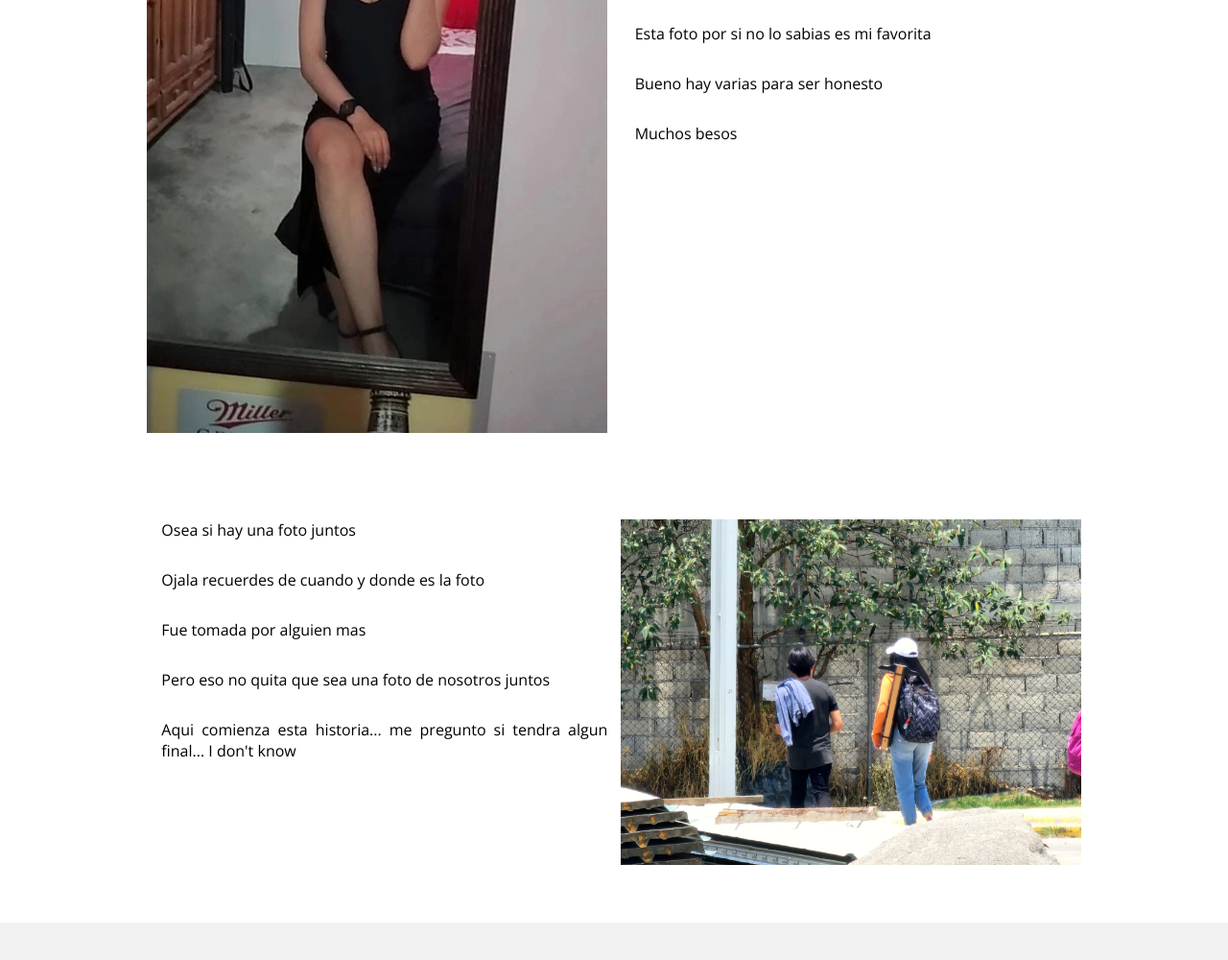
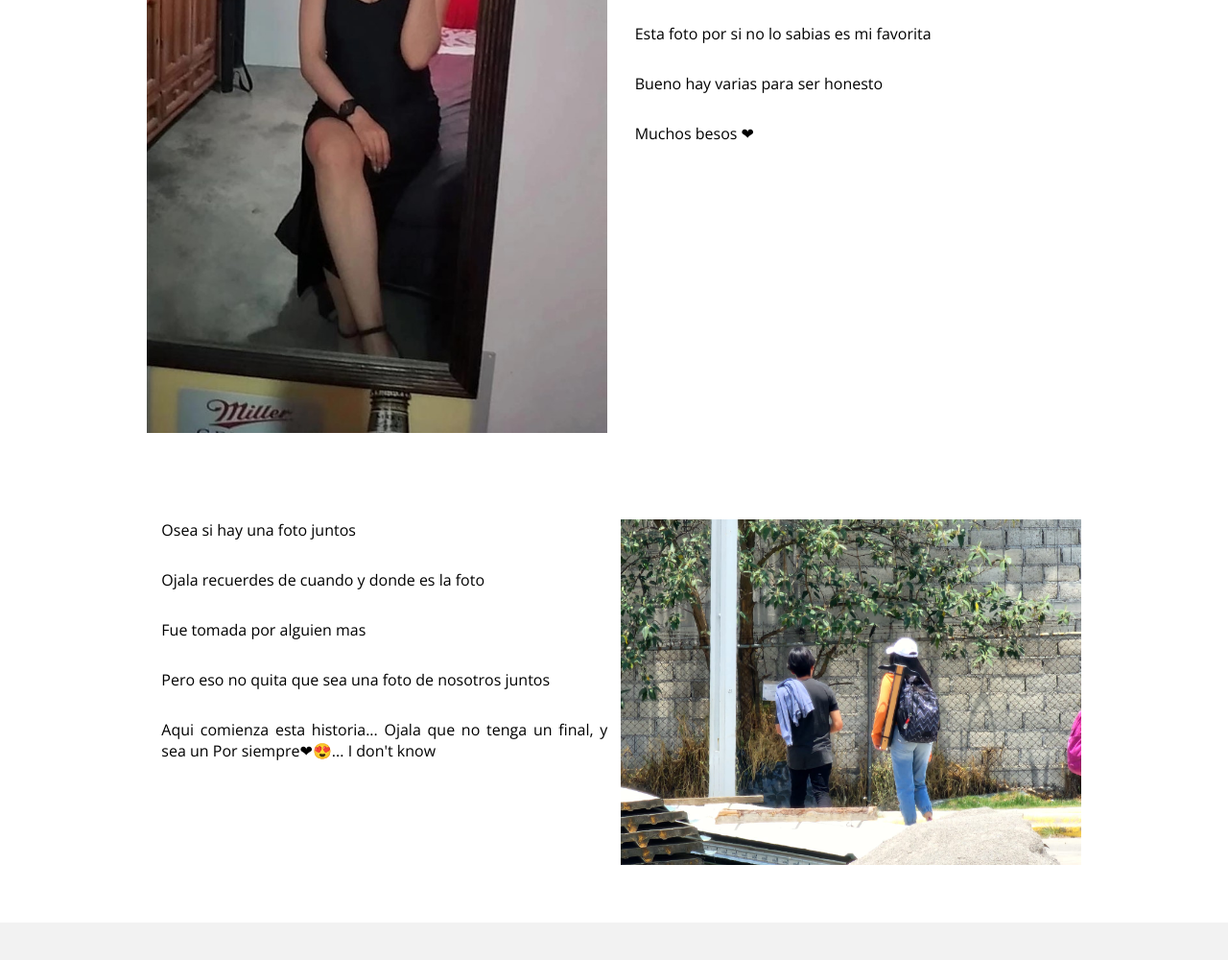
Before and after one commit to Alex0205-del/Ale, a plain HTML site: page index.html in a window 1280 px wide. Shown: the part 960-1960 px from the top of the page at 96% size. Drawn offline with nearby package versions, Linux system fonts and the light colour scheme.

Commit message:
Update index.html

```diff
--- a/index.html
+++ b/index.html
@@ -37,7 +37,7 @@
                     <p>No puedo dejar de ver esta foto</p>
                     <p>Esta foto por si no lo sabias es mi favorita</p>
                     <p>Bueno hay varias para ser honesto</p>
-                    <p>Muchos besos </p>
+                    <p>Muchos besos ❤</p>
 
                 </div>
             </div>
@@ -53,7 +53,7 @@
                     <p>Ojala recuerdes de cuando y donde es la foto</p>
                     <p>Fue tomada por alguien mas</p>
                     <p>Pero eso no quita que sea una foto de nosotros juntos</p>
-                    <p>Aqui comienza esta historia... me pregunto si tendra algun final... I don't know</p>
+                    <p>Aqui comienza esta historia... Ojala que no tenga un final, y sea un Por siempre❤😍... I don't know</p>
                     <p></p>
 
                 </div>
```
